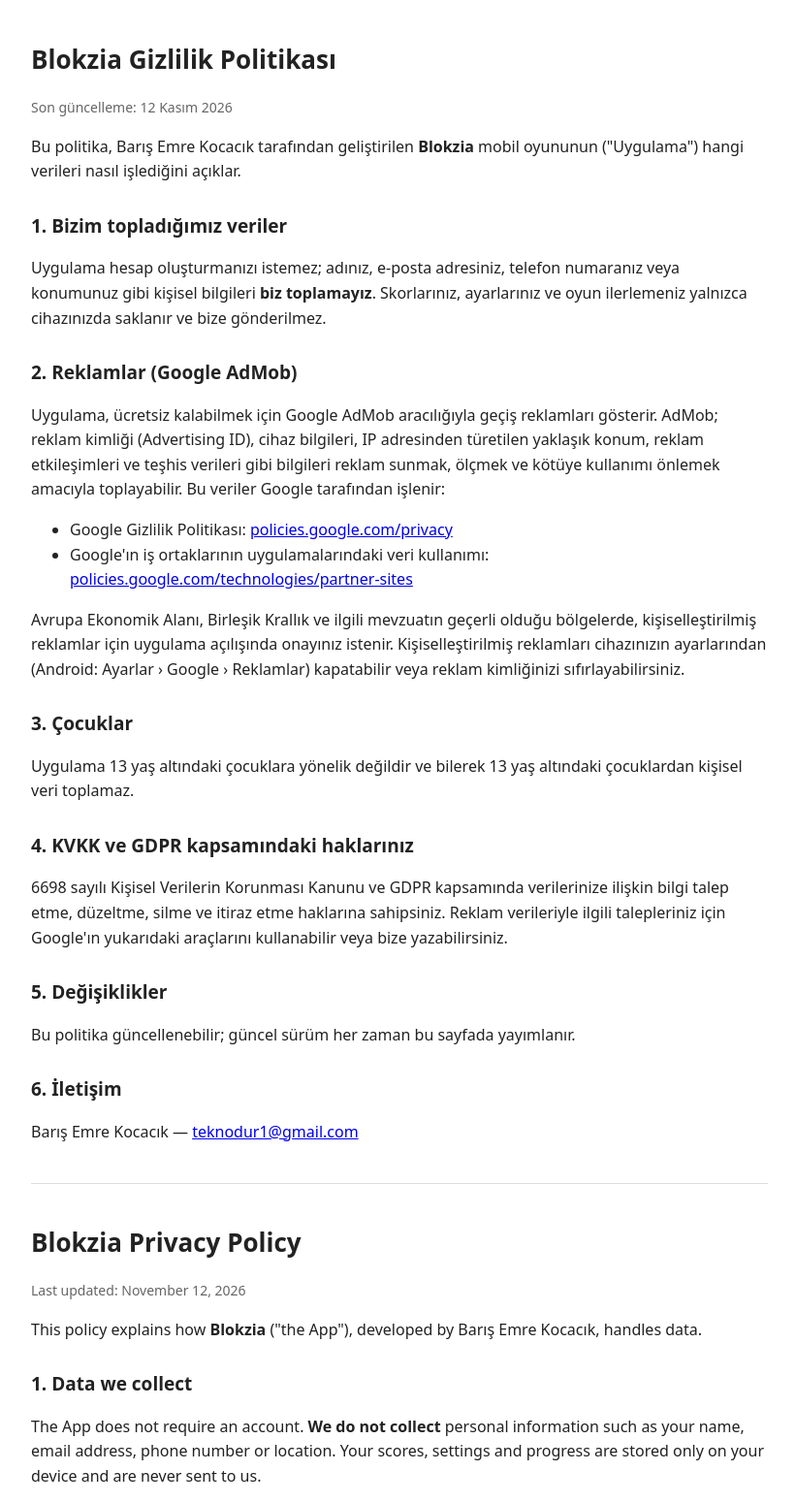
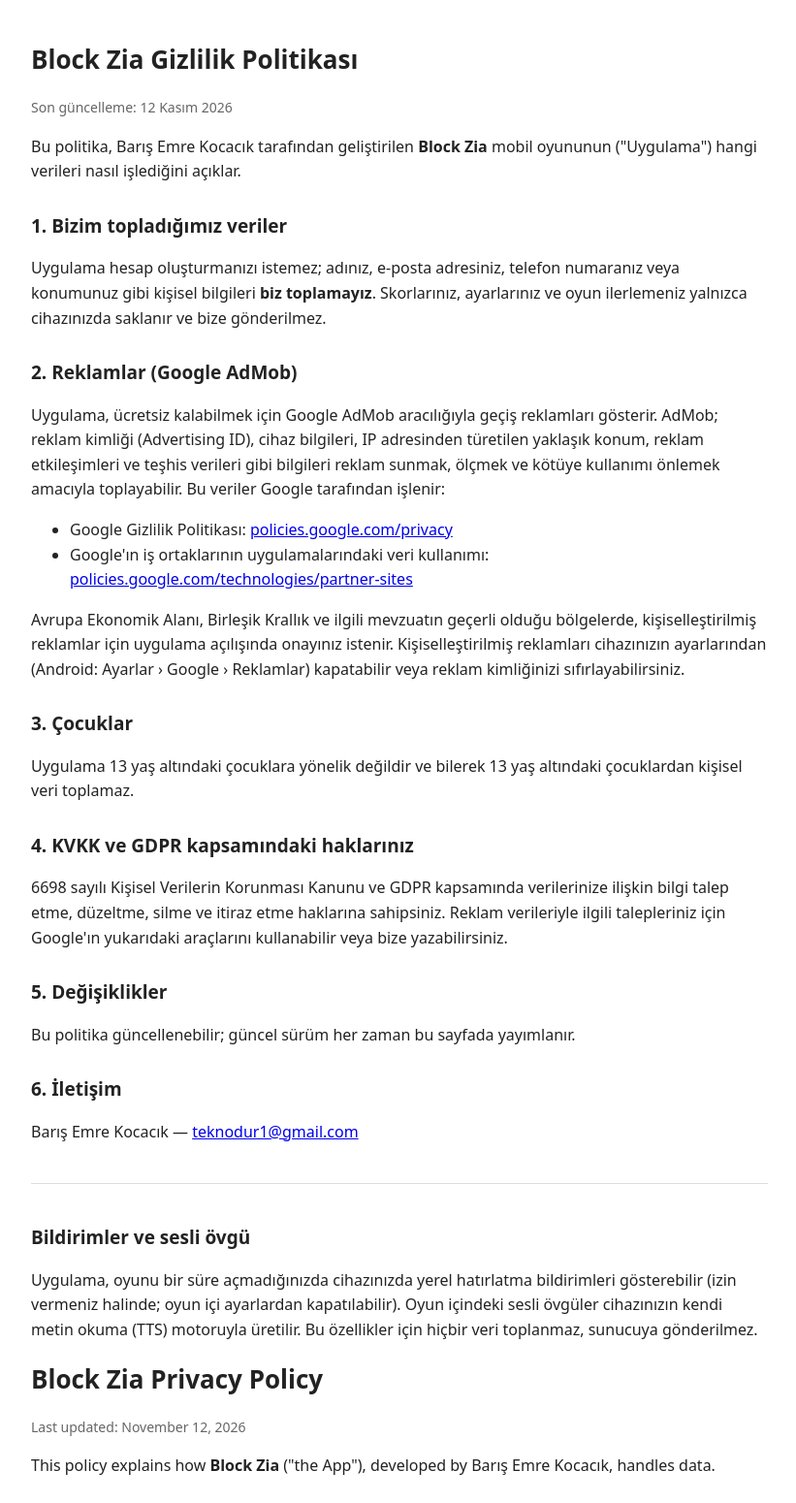
Before and after one commit to teknodur1-web/teknodur1-web.github.io, a plain HTML site: page privacy-policy.html in a window 1280 px wide. Shown: the top 1550 px of the page at 97% size, without its empty margins (228-1049 px from the left). Drawn offline with Linux system fonts and the light colour scheme.

Commit message:
Block Zia adi, bildirim ve sesli ovgu bilgisi gizlilik politikasina eklendi

```diff
--- a/privacy-policy.html
+++ b/privacy-policy.html
@@ -3,7 +3,7 @@
 <head>
 <meta charset="utf-8">
 <meta name="viewport" content="width=device-width,initial-scale=1">
-<title>Blokzia – Gizlilik Politikası / Privacy Policy</title>
+<title>Block Zia – Gizlilik Politikası / Privacy Policy</title>
 <style>
   body{font-family:system-ui,-apple-system,"Segoe UI",sans-serif;max-width:760px;margin:0 auto;padding:24px 16px;line-height:1.6;color:#222;background:#fff}
   h1{font-size:26px}h2{font-size:19px;margin-top:28px}hr{margin:40px 0;border:0;border-top:1px solid #ddd}
@@ -12,10 +12,10 @@
 </head>
 <body>
 
-<h1>Blokzia Gizlilik Politikası</h1>
+<h1>Block Zia Gizlilik Politikası</h1>
 <p class="muted">Son güncelleme: 12 Kasım 2026</p>
 
-<p>Bu politika, Barış Emre Kocacık tarafından geliştirilen <b>Blokzia</b> mobil oyununun ("Uygulama") hangi verileri nasıl işlediğini açıklar.</p>
+<p>Bu politika, Barış Emre Kocacık tarafından geliştirilen <b>Block Zia</b> mobil oyununun ("Uygulama") hangi verileri nasıl işlediğini açıklar.</p>
 
 <h2>1. Bizim topladığımız veriler</h2>
 <p>Uygulama hesap oluşturmanızı istemez; adınız, e-posta adresiniz, telefon numaranız veya konumunuz gibi kişisel bilgileri <b>biz toplamayız</b>. Skorlarınız, ayarlarınız ve oyun ilerlemeniz yalnızca cihazınızda saklanır ve bize gönderilmez.</p>
@@ -42,11 +42,13 @@
 
 <hr>
 
-<h1 lang="en">Blokzia Privacy Policy</h1>
+<h2>Bildirimler ve sesli övgü</h2>
+<p>Uygulama, oyunu bir süre açmadığınızda cihazınızda yerel hatırlatma bildirimleri gösterebilir (izin vermeniz halinde; oyun içi ayarlardan kapatılabilir). Oyun içindeki sesli övgüler cihazınızın kendi metin okuma (TTS) motoruyla üretilir. Bu özellikler için hiçbir veri toplanmaz, sunucuya gönderilmez.</p>
+<h1 lang="en">Block Zia Privacy Policy</h1>
 <div lang="en">
 <p class="muted">Last updated: November 12, 2026</p>
 
-<p>This policy explains how <b>Blokzia</b> ("the App"), developed by Barış Emre Kocacık, handles data.</p>
+<p>This policy explains how <b>Block Zia</b> ("the App"), developed by Barış Emre Kocacık, handles data.</p>
 
 <h2>1. Data we collect</h2>
 <p>The App does not require an account. <b>We do not collect</b> personal information such as your name, email address, phone number or location. Your scores, settings and progress are stored only on your device and are never sent to us.</p>
@@ -71,5 +73,7 @@
 <h2>6. Contact</h2>
 <p>Barış Emre Kocacık — <a href="mailto:teknodur1@gmail.com">teknodur1@gmail.com</a></p>
 </div>
+<h2>Notifications and voice praise</h2>
+<p>The App may show local reminder notifications on your device when you have not played for a while (only with your permission; they can be turned off in the in-game settings). Spoken praise in the game is produced by your device's own text-to-speech engine. No data is collected or sent to any server for these features.</p>
 </body>
 </html>
```
Also changed, not shown: index.html (+3 -3 lines).
